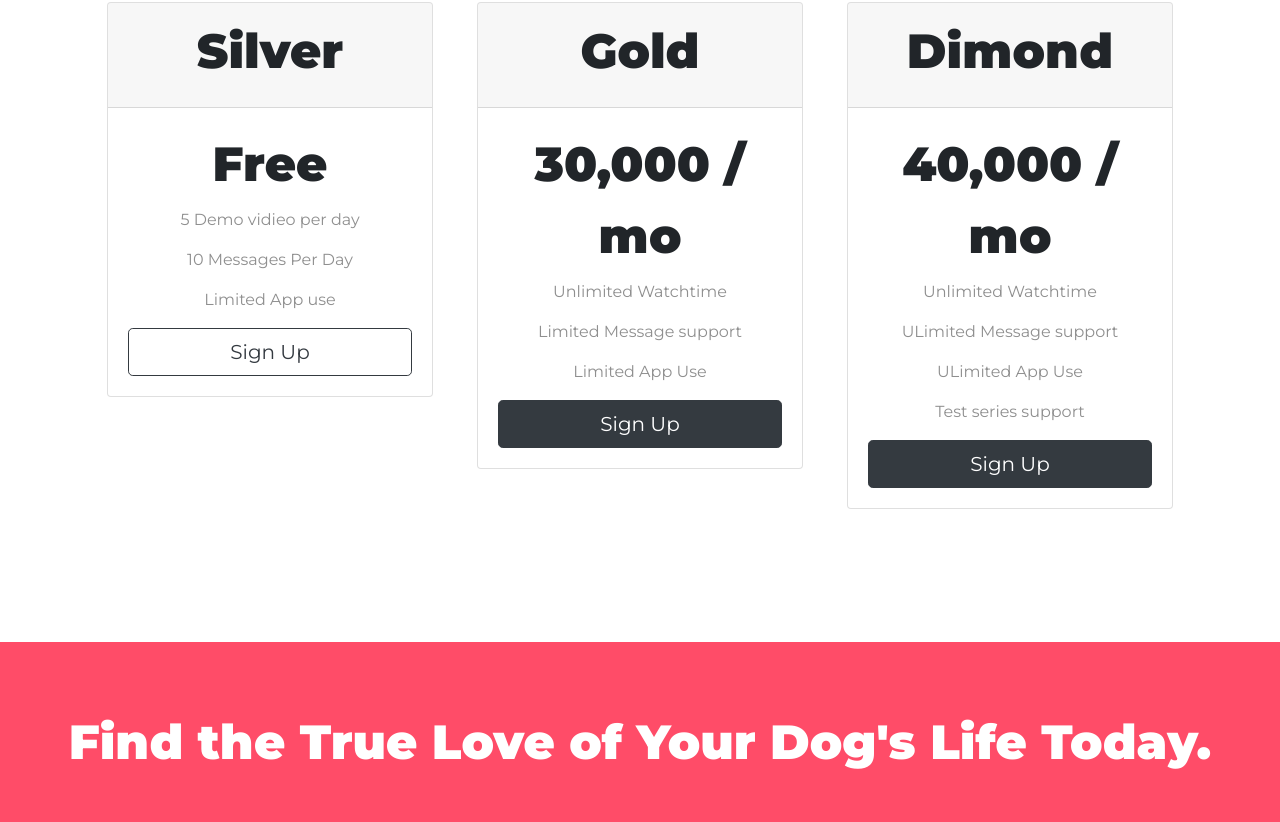
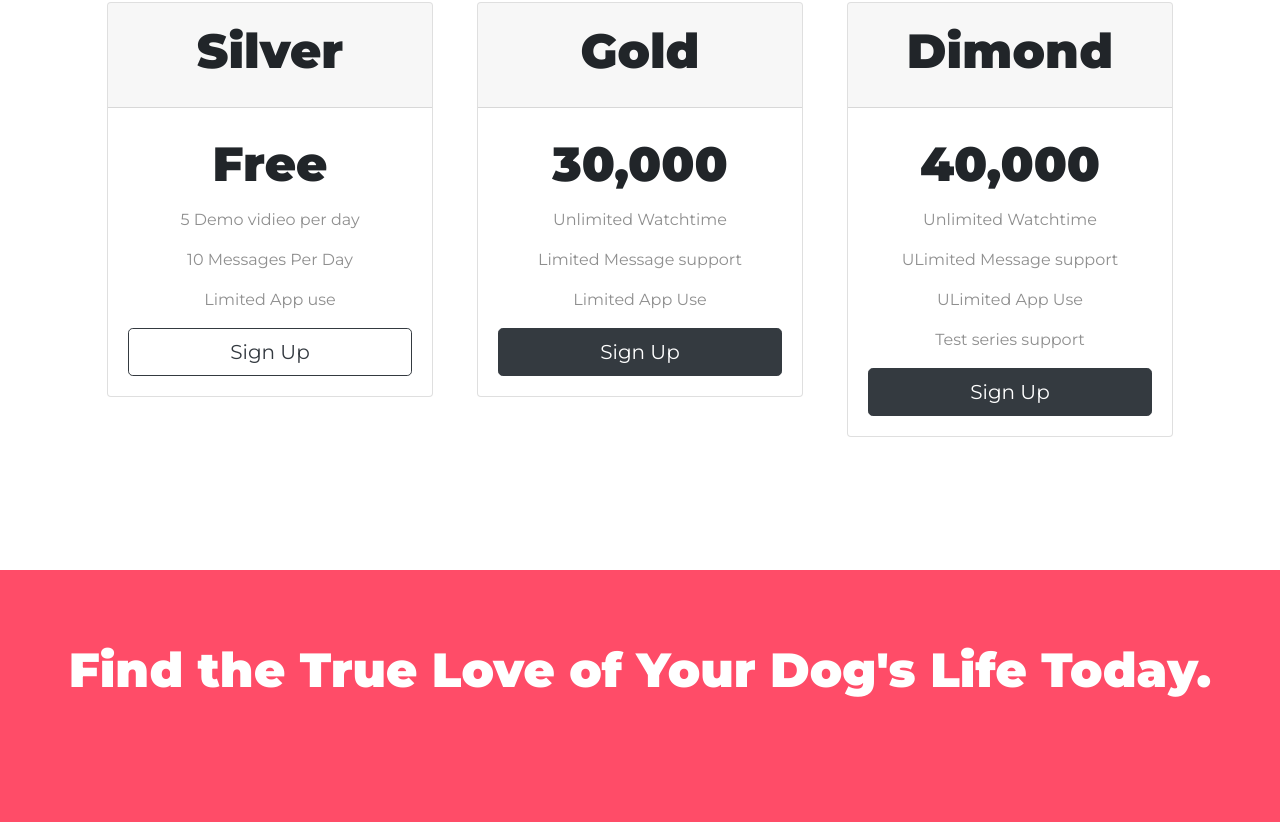
Before and after one commit to anantpatel315/course-purchese-website, a plain HTML site: page index.html in a window 1280 px wide. Shown: the part 2098-2920 px from the top of the page. Drawn offline with nearby package versions, Linux system fonts and the light colour scheme.

Commit message:
Update index.html

```diff
--- a/index.html
+++ b/index.html
@@ -168,7 +168,7 @@
             <h3>Gold</h3>
           </div>
           <div class="card-body">
-            <h2 class="price-text">30,000 / mo</h2>
+            <h2 class="price-text">30,000 </h2>
             <p>Unlimited Watchtime</p>
             <p>Limited Message support</p>
             <p>Limited App Use</p>
@@ -183,7 +183,7 @@
             <h3>Dimond</h3>
           </div>
           <div class="card-body">
-            <h2 class="price-text">40,000 / mo</h2>
+            <h2 class="price-text">40,000 </h2>
             <p>Unlimited Watchtime</p>
             <p>ULimited Message support</p>
             <p>ULimited App Use</p>
```
